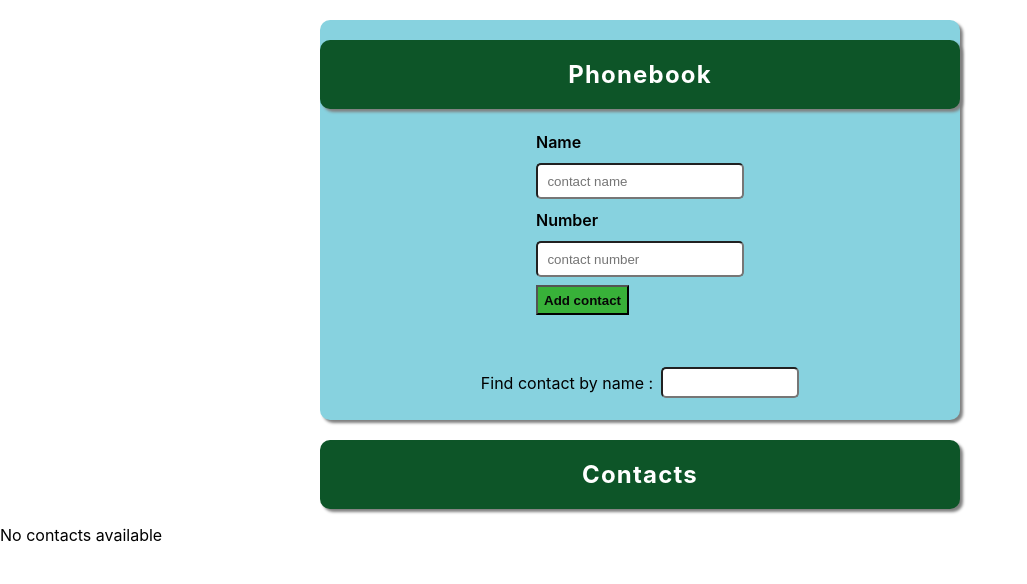
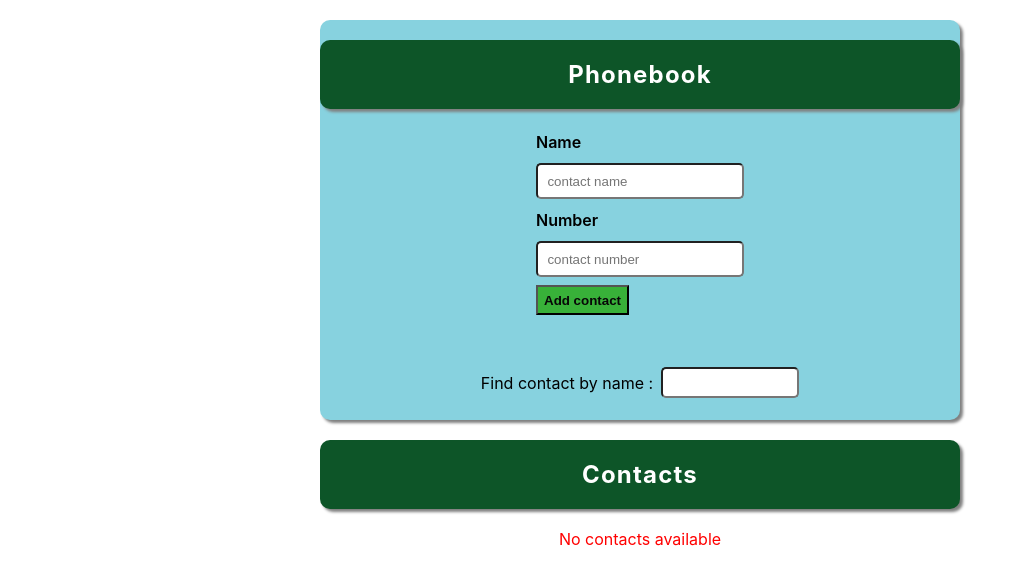
Before and after one commit to Mariusz-72/goit-react-hw-04-phonebook, a React (Create React App) app: page / in a window 1280 px wide. Shown: the top 584 px of the page, without its empty margins (0-1027 px from the left). Built offline with nearby package versions, Linux system fonts and the light colour scheme.

Commit message:
update 2.7

```diff
--- a/src/components/ContactList/ContactList.jsx
+++ b/src/components/ContactList/ContactList.jsx
@@ -4,7 +4,7 @@ import css from './ContactList.module.css';
 
 const MyContactList = ({ contacts, removeContact }) => {
   if (!contacts || contacts.length === 0) {
-    return <p>No contacts available</p>; // Informacja o braku danych
+    return <p className={css.noContacts}>No contacts available</p>; // Informacja o braku danych
   }
 
   const names = contacts.map(({ id, name, number }) => (
--- a/src/components/ContactList/ContactList.module.css
+++ b/src/components/ContactList/ContactList.module.css
@@ -38,3 +38,10 @@
     background-color: rgba(243, 24, 24, 0.705);
     color: rgb(255, 240, 240);
 }
+
+.noContacts {
+    display: flex;
+    justify-content: center;
+    margin-top: 20px;
+    color: red;
+}
```
